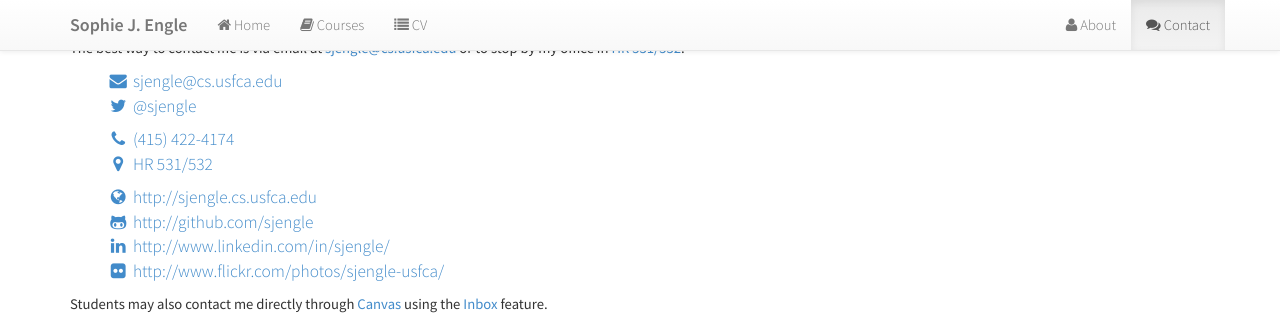
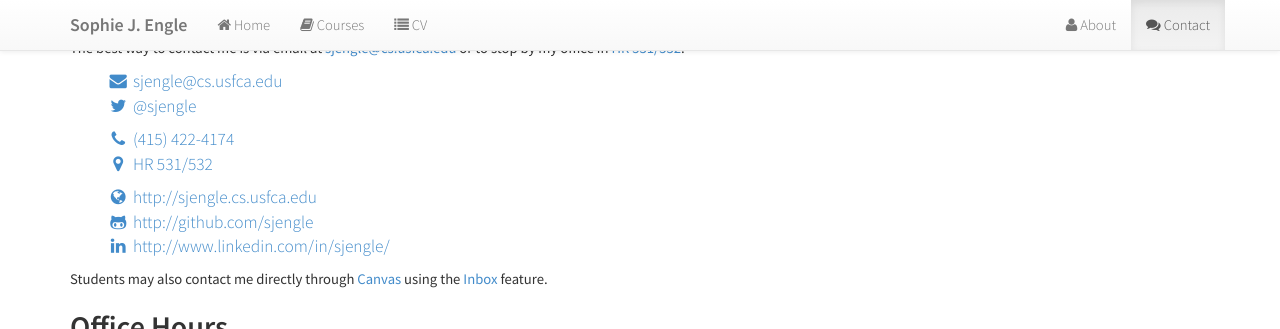
Before and after one commit to sjengle/sjengle.github.io, a Jekyll site: the page built from contact.html, in a window 1280 px wide and 900 px high, scrolled down 415 px, cut to the strip 0-329 px from the top of the window. Built offline with Jekyll 4.4.1, drawn with Linux system fonts in a browser that asks for light colours; Markdown is read by kramdown in place of the engine named in the settings.

Commit message:
Removing Flickr link.

```diff
--- a/contact.html
+++ b/contact.html
@@ -45,10 +45,6 @@ title: Contact
         <a href="http://www.linkedin.com/in/sjengle/">http://www.linkedin.com/in/sjengle/</a>
     </li>
 
-    <li>
-        <a href="http://www.flickr.com/photos/sjengle-usfca/"><i class="fa fa-fw fa-flickr"></i></a>
-        <a href="http://www.flickr.com/photos/sjengle-usfca/">http://www.flickr.com/photos/sjengle-usfca/</a>
-    </li>
 </ul>
 
 <p>Students may also contact me directly through <a href="https://usfca.instructure.com/">Canvas</a> using the <a href="http://guides.instructure.com/s/2204/m/4212/l/48307-how-do-i-send-a-private-message-to-an-individual">Inbox</a> feature.</p>
```
